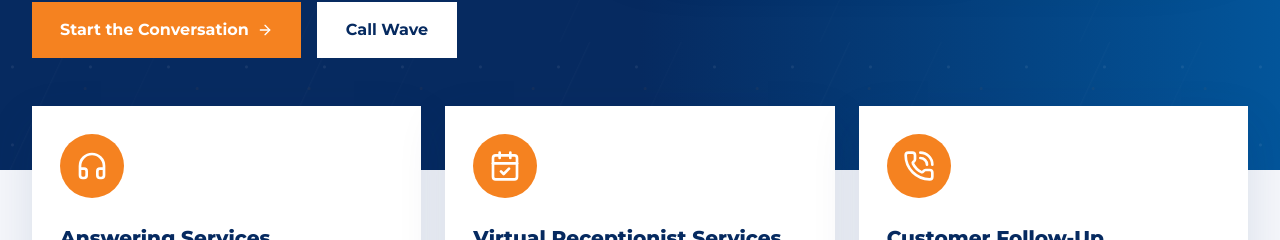
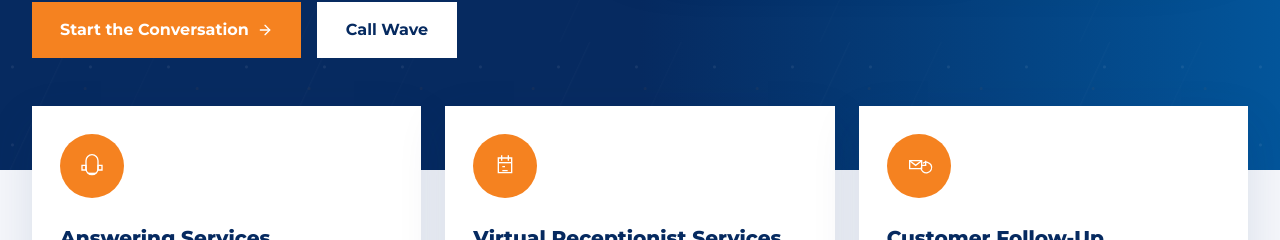
Before and after one commit to wavesolutionsoh/website, a Next.js app: page / in a window 1280 px wide. Shown: the part 891-1131 px from the top of the page. Built offline with nearby package versions, Linux system fonts and the light colour scheme.

Commit message:
Add staging asset scaffolding for Wave site

```diff
--- a/src/app/about/page.tsx
+++ b/src/app/about/page.tsx
@@ -2,6 +2,7 @@ import type { Metadata } from "next";
 import { SiteFrame } from "@/components/site-chrome";
 import { ItemGrid, PageHero, PromiseBand, SectionBand, ValueGrid } from "@/components/site-sections";
 import { siteConfig } from "@/content/site";
+import Image from "next/image";
 
 export const metadata: Metadata = {
   title: "About Wave Solutions LLC",
@@ -18,7 +19,24 @@ export default function AboutPage() {
       <SectionBand eyebrow={siteConfig.missionVisionValues.eyebrow} title="Clarity, consistency, and confidence." body={[siteConfig.missionVisionValues.mission, siteConfig.missionVisionValues.vision]} variant="soft">
         <ValueGrid items={siteConfig.missionVisionValues.values} />
       </SectionBand>
-      <SectionBand eyebrow={siteConfig.founder.eyebrow} title={siteConfig.founder.heading} body={siteConfig.founder.body} />
+      <SectionBand eyebrow={siteConfig.founder.eyebrow} title={siteConfig.founder.heading} body={siteConfig.founder.body.slice(0, 4)}>
+        <div className="grid gap-8 lg:grid-cols-[0.78fr_1.22fr] lg:items-start">
+          <div className="relative aspect-[4/5] overflow-hidden rounded-[22px] rounded-br-[72px] rounded-tl-[72px] border border-[#dbe5ef] bg-white shadow-[0_18px_45px_rgba(6,42,96,0.12)]">
+            <Image
+              src="/images/founder-placeholder.svg"
+              alt="Founder headshot placeholder"
+              fill
+              sizes="(min-width: 1024px) 30vw, 100vw"
+              className="object-cover"
+            />
+          </div>
+          <div className="space-y-4 text-base font-medium leading-8 text-[#4e5f70]">
+            {siteConfig.founder.body.slice(4).map((paragraph) => (
+              <p key={paragraph}>{paragraph}</p>
+            ))}
+          </div>
+        </div>
+      </SectionBand>
       <PromiseBand />
     </SiteFrame>
   );
--- a/src/components/site-sections.tsx
+++ b/src/components/site-sections.tsx
@@ -1,21 +1,13 @@
 import Image from "next/image";
 import Link from "next/link";
-import { ArrowRight, Bot, CalendarCheck, CheckCircle2, Headphones, MessagesSquare, PhoneCall } from "lucide-react";
+import { ArrowRight, CheckCircle2 } from "lucide-react";
 import { siteConfig } from "@/content/site";
 import { LeadForm } from "@/components/lead-form";
 import { SoftTexture, WaveTexture } from "@/components/wave-texture";
 import type { ReactNode } from "react";
-
-const iconMap = {
-  Bot,
-  CalendarCheck,
-  Headphones,
-  MessagesSquare,
-  PhoneCall,
-};
+import { WaveServiceIcon } from "@/components/wave-service-icon";
 
 type Service = (typeof siteConfig.services)[number];
-type IconKey = keyof typeof iconMap;
 
 export function HomeHero() {
   return (
@@ -127,11 +119,10 @@ export function ServiceGrid({ services = siteConfig.services, linked = true }: {
   return (
     <div className="grid gap-6 md:grid-cols-2 xl:grid-cols-3">
       {services.map((service) => {
-        const Icon = iconMap[service.icon as IconKey] ?? Headphones;
         const card = (
           <article className="h-full border-b-4 border-[#F58220] bg-white p-7 shadow-[0_18px_45px_rgba(6,42,96,0.12)]">
             <div className="mb-7 grid h-16 w-16 place-items-center rounded-full bg-[#F58220] text-white">
-              <Icon className="h-8 w-8" />
+              <WaveServiceIcon slug={service.slug} className="h-8 w-8" />
             </div>
             <h2 className="text-xl font-extrabold leading-tight text-[#062A60]">{service.title}</h2>
             <p className="mt-4 text-sm leading-7 text-[#5c6875]">{service.text}</p>
--- /dev/null
+++ b/src/components/wave-service-icon.tsx
@@ -0,0 +1,71 @@
+type WaveServiceIconProps = {
+  slug: string;
+  className?: string;
+};
+
+const iconClass = "fill-none stroke-current stroke-2 stroke-linecap-round stroke-linejoin-round";
+
+export function WaveServiceIcon({ slug, className = "h-8 w-8" }: WaveServiceIconProps) {
+  const path = getIconPath(slug);
+
+  return (
+    <svg viewBox="0 0 48 48" aria-hidden="true" className={className}>
+      {path}
+    </svg>
+  );
+}
+
+function getIconPath(slug: string) {
+  switch (slug) {
+    case "answering-services":
+      return (
+        <>
+          <path className={iconClass} d="M15 16a9 9 0 0 1 18 0v12a9 9 0 0 1-18 0Z" />
+          <path className={iconClass} d="M9 23h6v7H9zM33 23h6v7h-6z" />
+          <path className={iconClass} d="M18 35h12" />
+        </>
+      );
+    case "virtual-receptionist-services":
+      return (
+        <>
+          <path className={iconClass} d="M14 12h20v22H14z" />
+          <path className={iconClass} d="M19 8v8M29 8v8" />
+          <path className={iconClass} d="M14 19h20" />
+          <path className={iconClass} d="M20 25h4M28 25h0M20 31h8" />
+        </>
+      );
+    case "customer-follow-up":
+      return (
+        <>
+          <path className={iconClass} d="M10 16h18v12H10z" />
+          <path className={iconClass} d="m10 16 9 7 9-7" />
+          <path className={iconClass} d="M30 20a8 8 0 1 1-3 6.3" />
+          <path className={iconClass} d="M34 16v7h-7" />
+        </>
+      );
+    case "ai-powered-communication-support":
+      return (
+        <>
+          <rect className={iconClass} x="13" y="13" width="22" height="22" rx="6" />
+          <path className={iconClass} d="M20 10v6M28 10v6M20 32v6M28 32v6M10 20h6M10 28h6M32 20h6M32 28h6" />
+          <path className={iconClass} d="M20 25h8M24 21v8" />
+        </>
+      );
+    case "communication-management":
+      return (
+        <>
+          <path className={iconClass} d="M10 14h12v10H10z" />
+          <path className={iconClass} d="m10 14 6 5 6-5" />
+          <path className={iconClass} d="M28 12a7 7 0 0 1 6 11.5V31l-5-3h-1a7 7 0 1 1 0-14Z" />
+          <path className={iconClass} d="M24 34h-9l-5 4v-8" />
+        </>
+      );
+    default:
+      return (
+        <>
+          <circle className={iconClass} cx="24" cy="24" r="12" />
+          <path className={iconClass} d="M24 18v12M18 24h12" />
+        </>
+      );
+  }
+}
```
Also changed, not shown: handoff/staging-asset-prompts.md (added, +84 -0 lines), public/images/founder-placeholder.svg (added).
